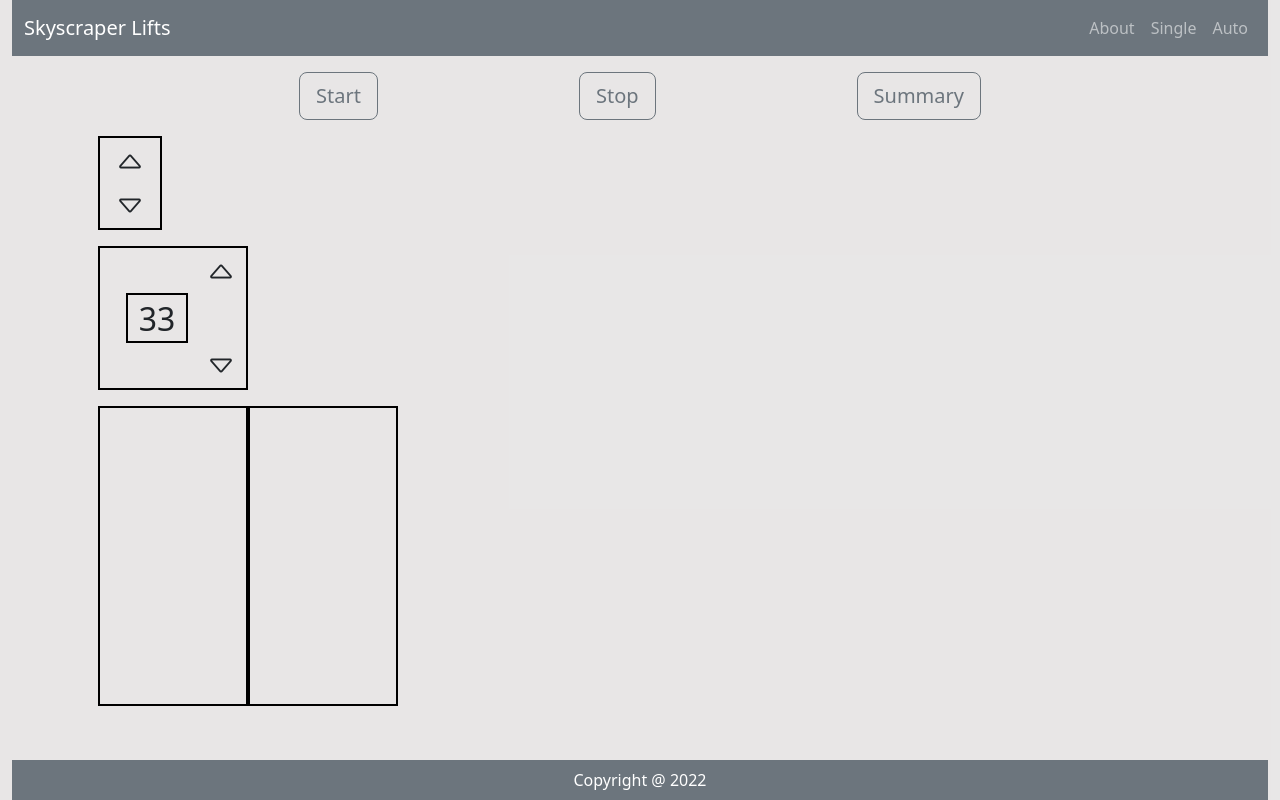
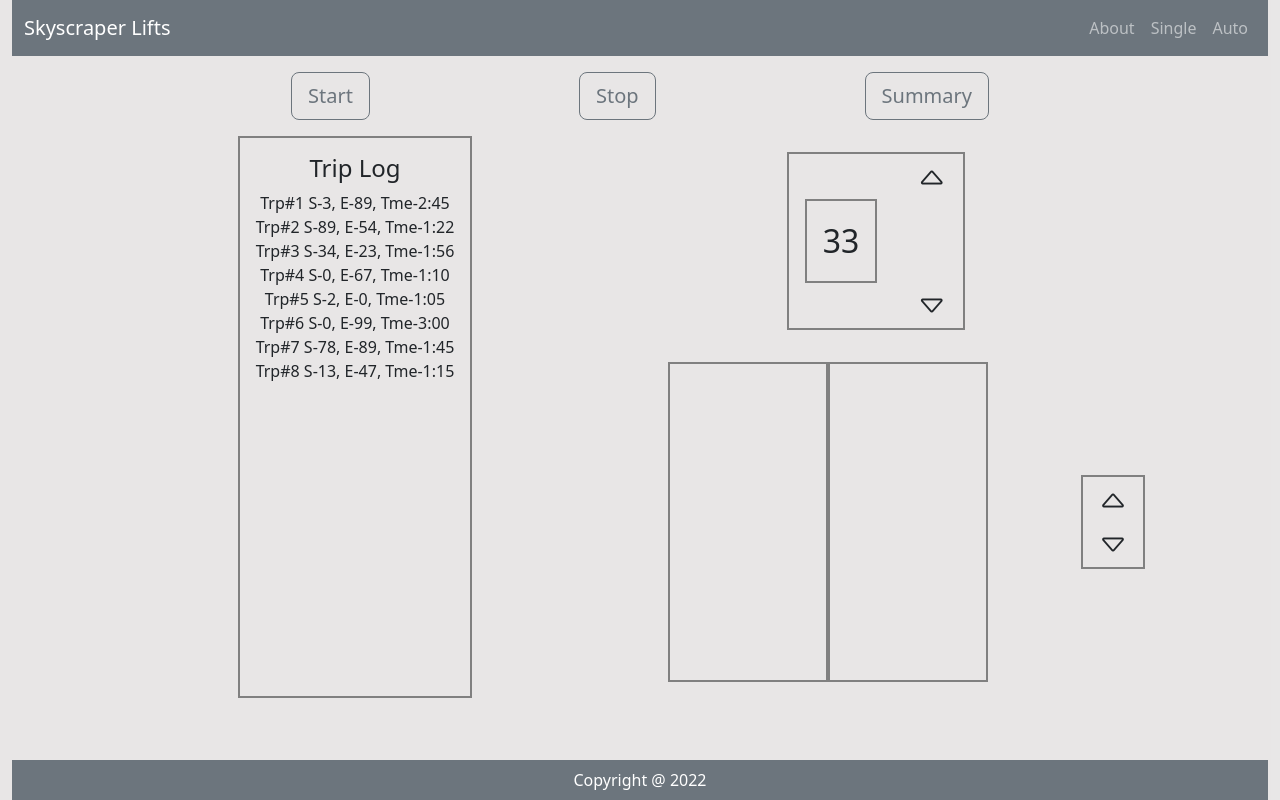
Before and after one commit to JamesFThomas/skyscraper-lifts, a React (Create React App) app: page /single in a window 1280 px wide. Built offline with nearby package versions, Linux system fonts and the light colour scheme.

Commit message:
Single mode page v1 complete

```diff
--- /dev/null
+++ b/src/components/layout/TripLog.js
@@ -0,0 +1,20 @@
+import React from 'react';
+import '../../styles/tripLog.css';
+
+const TripLog = () => {
+  return (
+    <div className='logContainer'>
+      <h4>Trip Log</h4>
+      <span>Trp#1 S-3, E-89, Tme-2:45 </span>
+      <span>Trp#2 S-89, E-54, Tme-1:22 </span>
+      <span>Trp#3 S-34, E-23, Tme-1:56 </span>
+      <span>Trp#4 S-0, E-67, Tme-1:10 </span>
+      <span>Trp#5 S-2, E-0, Tme-1:05 </span>
+      <span>Trp#6 S-0, E-99, Tme-3:00 </span>
+      <span>Trp#7 S-78, E-89, Tme-1:45 </span>
+      <span>Trp#8 S-13, E-47, Tme-1:15 </span>
+    </div>
+  );
+};
+
+export default TripLog;
--- a/src/components/lift/CallPanel.js
+++ b/src/components/lift/CallPanel.js
@@ -21,7 +21,6 @@ const CallPanel = () => {
         className={`arrow bi bi-caret-up${upClick}`}
         onClick={(e) => handelUp(e)}
       />
-      {/* <div className='panelText'>CALL</div> */}
       <span
         className={`arrow bi bi-caret-down${downClick}`}
         onClick={(e) => handelDown(e)}
--- a/src/components/lift/DisplayPanel.js
+++ b/src/components/lift/DisplayPanel.js
@@ -25,7 +25,7 @@ const DisplayPanel = () => {
         <div className='displayText'>{currentFloor}</div>
       </div>
       <div className='disArrow'>
-        <span className={`arrow bi bi-caret-down ${goingUp}`} />
+        <span className={`arrow bi bi-caret-down ${goingDown}`} />
       </div>
     </div>
   );
--- a/src/components/pages/Single.js
+++ b/src/components/pages/Single.js
@@ -1,18 +1,58 @@
 import Container from 'react-bootstrap/Container';
+import Row from 'react-bootstrap/Row';
+import Col from 'react-bootstrap/Col';
 
 import CallPanel from '../lift/CallPanel';
 import DisplayPanel from '../lift/DisplayPanel';
 import LiftDoors from '../lift/LiftDoors';
-import ControlButtons from '../lift/ControlButtons';
+import ControlButtons from '../layout/ControlButtons';
+import TripLog from '../layout/TripLog';
 
 const Single = () => {
   return (
     <div className='page'>
       <Container>
-        <ControlButtons />
-        <CallPanel />
-        <DisplayPanel />
-        <LiftDoors />
+        <Row>
+          <ControlButtons />
+        </Row>
+        <Row>
+          <Col
+            style={{
+              display: 'flex',
+              justifyContent: 'center',
+              alignItems: 'center',
+            }}
+          >
+            <TripLog />
+          </Col>
+          <Col>
+            <Row
+              style={{
+                display: 'flex',
+                justifyContent: 'center',
+                alignItems: 'center',
+              }}
+            >
+              <Col md={{ span: 8, offset: 1 }} >
+                <DisplayPanel />
+              </Col>
+            </Row>
+            <Row>
+              <Col>
+                <LiftDoors />
+              </Col>
+              <Col
+                style={{
+                  display: 'flex',
+                  justifyContent: 'center',
+                  alignItems: 'center',
+                }}
+              >
+                <CallPanel />
+              </Col>
+            </Row>
+          </Col>
+        </Row>
       </Container>
     </div>
   );
--- a/src/styles/callPanel.css
+++ b/src/styles/callPanel.css
@@ -4,24 +4,10 @@
   justify-content: center;
   align-items: center;
   flex-direction: column;
-  border: 2px solid black;
+  border: 2px solid grey;
   padding: 0px 15px;
-  margin: 1em;
-}
-
-.panelText {
-  display: flex;
-  justify-content: center;
-  align-items: center;
-  border-radius: 50%;
-  border: 2px solid black;
-  height: 60px;
-  width: 60px;
-  z-index: 1;
-}
-
-.arrow {
-  font-size: 50px;
+  /* margin: 1em; */
+  height: fit-content;
 }
 
 .arrow:hover {
--- a/src/styles/controlButtons.css
+++ b/src/styles/controlButtons.css
@@ -2,7 +2,8 @@
   display: flex;
   flex-direction: row;
   justify-content: space-evenly;
-  margin: 1em;
+  /* margin: 1em; */
+  padding: 1em;
 }
 
 .startBtn:hover {
--- a/src/styles/displayPanel.css
+++ b/src/styles/displayPanel.css
@@ -1,27 +1,30 @@
 .disPanel {
-  border: 2px solid black;
-  max-width: fit-content;
+  border: 2px solid grey;
+  width: 50%;
   display: flex;
   flex-direction: column;
-  padding: 0px 10px;
   margin: 1em;
 }
 
 .floorDisplay {
-  border: 2px solid black;
-  height: 50px;
-  margin-right: 3em;
+  border: 2px solid grey;
+  height: fit-content;
+  width: fit-content;
   margin-left: 1em;
+  padding: 1em;
+  display: flex;
 }
 
 .displayText {
   font-size: xx-large;
 }
 
-.disArrow {
-  margin-left: 6em;
-}
-
 .arrow {
   font-size: 30px;
 }
+
+.disArrow {
+  display: flex;
+  justify-content: flex-end;
+  padding: 0 1em;
+}
--- a/src/styles/liftDoors.css
+++ b/src/styles/liftDoors.css
@@ -1,18 +1,18 @@
 .liftDoors {
   margin: 1em;
   display: flex;
-  height: 300px;
-  width: 300px;
+  height: 20em;
+  width: 20em;
 }
 .leftDoor {
   width: 50%;
   height: 100%;
   display: inline;
-  border: solid 2px black;
+  border: solid 2px grey;
 }
 .rightDoor {
   min-height: 100%;
   width: 50%;
   display: inline;
-  border: solid 2px black;
+  border: solid 2px grey;
 }
--- /dev/null
+++ b/src/styles/tripLog.css
@@ -0,0 +1,8 @@
+.logContainer {
+  height: 100%;
+  display: flex;
+  flex-direction: column;
+  width: fit-content;
+  border: solid 2px grey;
+  padding: 1em;
+}
```
Also changed, not shown: src/components/layout/ControlButtons.js (renamed from src/components/lift/ControlButtons.js).
